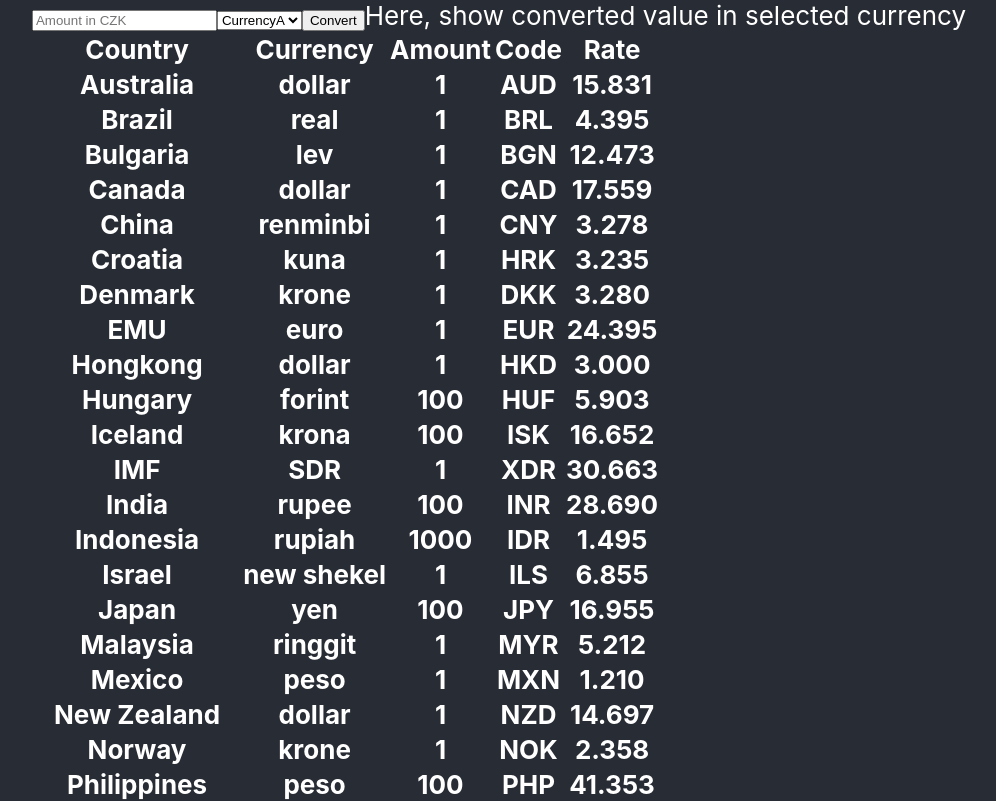
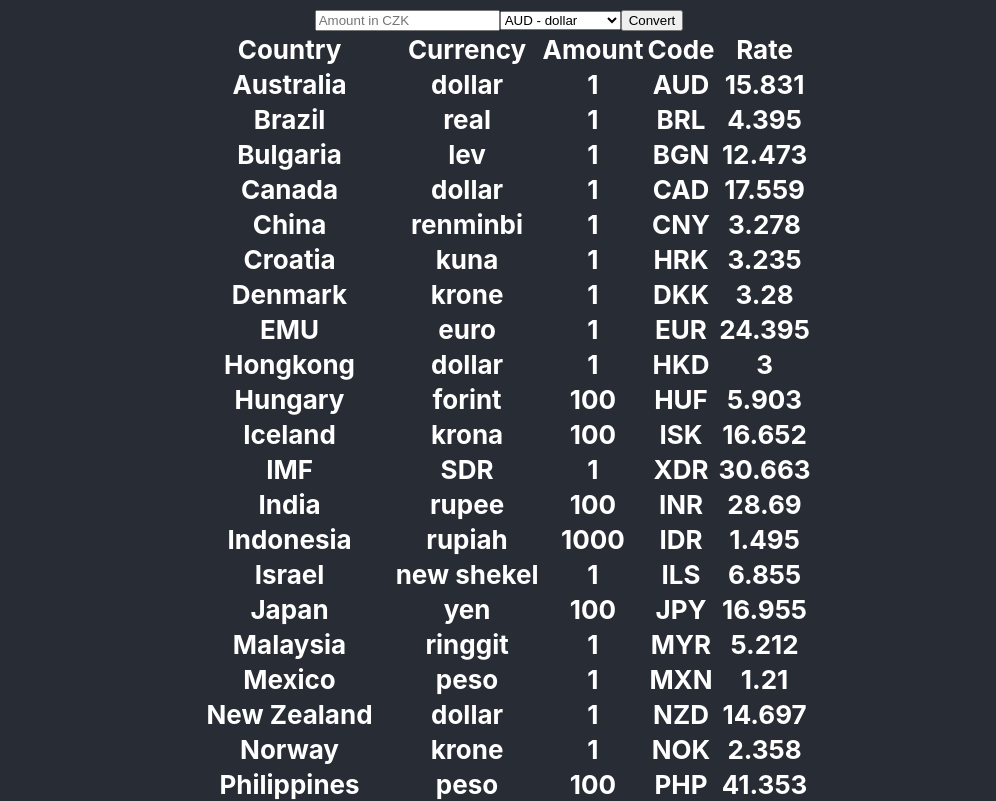
Before and after one commit to vlasy/currency-converter, a React (Create React App) app: page / in a window 1280 px wide. Shown: the top 801 px of the page, without its empty margins (141-1137 px from the left). Built offline with nearby package versions, Linux system fonts and the light colour scheme.

Commit message:
✨ Add conversion logic

```diff
--- a/src/App.tsx
+++ b/src/App.tsx
@@ -37,8 +37,8 @@ function Main() {
 
     return (
         <div>
-            <CurrencyConverter />
-            <ExchangeRates rates={data}/>
+            <CurrencyConverter rates={data} />
+            <ExchangeRates rates={data} />
         </div>
     );
 }
--- a/src/components/CurrencyConverter.tsx
+++ b/src/components/CurrencyConverter.tsx
@@ -1,15 +1,49 @@
 // This will be form for currencies conversions
 
-function CurrencyConverter() {
+import { useState } from 'react';
+import { ExchangeRateEntry } from '../services/CNBService';
+
+interface CurrencyConverterProps {
+    rates: ExchangeRateEntry[];
+}
+
+function CurrencyConverter(props: CurrencyConverterProps) {
+    function performConversion() {
+        const exchangeRate = codeToExchangeRate[currencyOption];
+        const result = (amount * exchangeRate.amount) / exchangeRate.rate;
+        setConverted(result);
+    }
+
+    // Not sure about the sorting here. It's more practical, but then the order is different
+    // than in exchange rate tables. Went with sorting in the end
+    const currencyOptions = props.rates
+        .map((rate) => ({
+            text: `${rate.code} - ${rate.currency}`,
+            code: rate.code,
+        }))
+        .sort((a, b) => a.text.localeCompare(b.text));
+
+    const codeToExchangeRate = Object.fromEntries(props.rates.map((rate) => [rate.code, rate]));
+
+    const [currencyOption, setCurrencyOption] = useState(currencyOptions[0].code);
+    const [amount, setAmount] = useState(0);
+    const [converted, setConverted] = useState<number>();
     return (
         <div>
-            <input type="number" placeholder="Amount in CZK"></input>
-            <select>
-                <option>CurrencyA</option>
-                <option>CurrencyB</option>
+            <input
+                type="number"
+                placeholder="Amount in CZK"
+                onChange={(e) => setAmount(parseInt(e.target.value, 10))}
+            ></input>
+            <select onChange={(e) => setCurrencyOption(e.target.value)}>
+                {currencyOptions.map((option) => (
+                    <option value={option.code} key={option.code}>
+                        {option.text}
+                    </option>
+                ))}
             </select>
-            <input type="button" value="Convert"></input>
-            Here, show converted value in selected currency
+            <input type="button" value="Convert" onClick={performConversion}></input>
+            {converted}
         </div>
     );
 }
--- a/src/services/CNBService.ts
+++ b/src/services/CNBService.ts
@@ -37,9 +37,9 @@ USA|dollar|1|USD|23.427`;
 export interface ExchangeRateEntry {
     country: string;
     currency: string;
-    amount: string;
+    amount: number;
     code: string;
-    rate: string;
+    rate: number;
 }
 
 export const getExchangeRates = async () => {
@@ -51,9 +51,9 @@ export const getExchangeRates = async () => {
         return {
             country: splitted[0],
             currency: splitted[1],
-            amount: splitted[2],
+            amount: parseInt(splitted[2]),
             code: splitted[3],
-            rate: splitted[4],
+            rate: parseFloat(splitted[4]),
         };
     });
     await new Promise((resolve) => setTimeout(resolve, 500)); // TODO: remove
```
